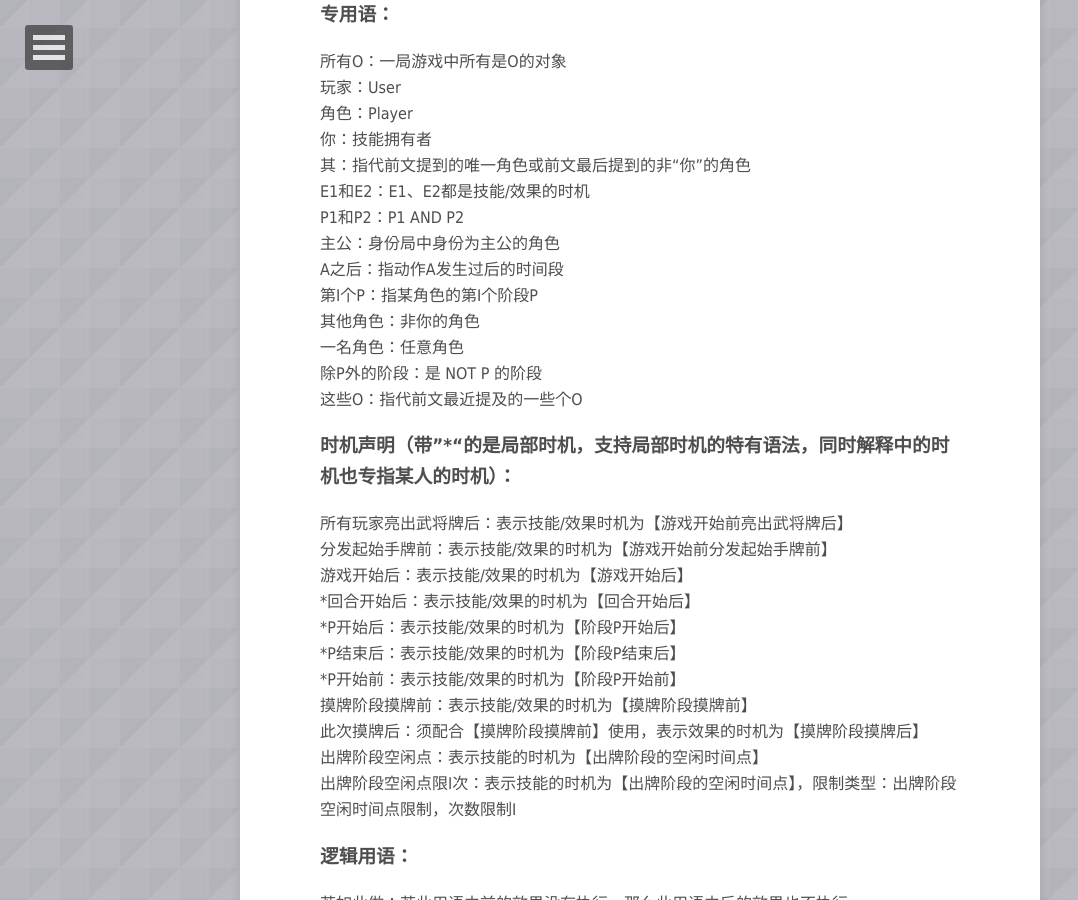
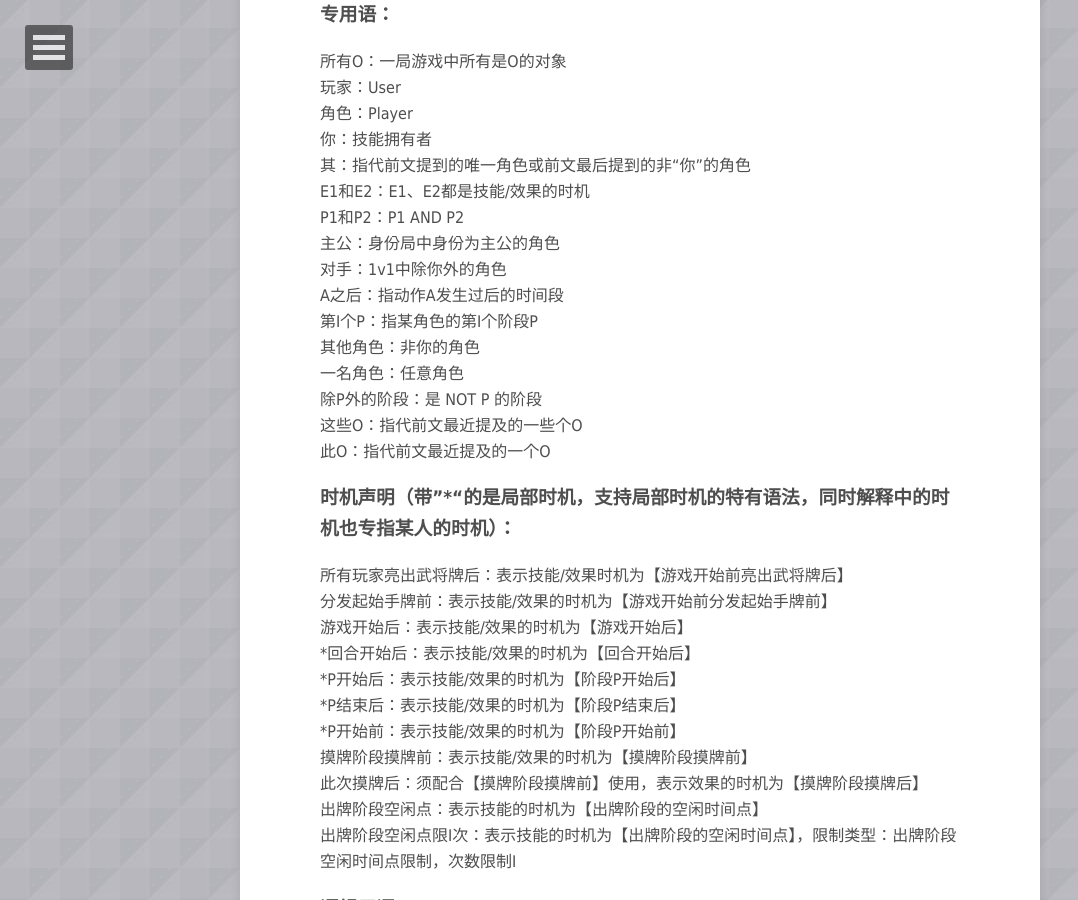
Before and after one commit to SingaPirate/SingaPirate.github.io, a Jekyll site: the page built from _posts/2015-02-04-dsl-design.md, in a window 1280 px wide and 900 px high, scrolled down 512 px. Shown: the whole window, without its empty margins (0-1078 px from the left). Built offline with Jekyll 4.4.1, drawn with Linux system fonts in a browser that asks for light colours; some web fonts are replaced; comment, search, counter and statistics services are not loaded.

Commit message:
增加用语 对手 和 此O

```diff
--- a/_posts/2015-02-04-dsl-design.md
+++ b/_posts/2015-02-04-dsl-design.md
@@ -23,12 +23,14 @@ modified: 2015-02-05
 E1和E2：E1、E2都是技能/效果的时机
 P1和P2：P1 AND P2
 主公：身份局中身份为主公的角色
+对手：1v1中除你外的角色
 A之后：指动作A发生过后的时间段
 第I个P：指某角色的第I个阶段P
 其他角色：非你的角色
 一名角色：任意角色
 除P外的阶段：是 NOT P 的阶段
 这些O：指代前文最近提及的一些个O
+此O：指代前文最近提及的一个O
 
 ###时机声明（带"*"的是局部时机，支持局部时机的特有语法，同时解释中的时机也专指某人的时机）：
 所有玩家亮出武将牌后：表示技能/效果时机为【游戏开始前亮出武将牌后】
```
